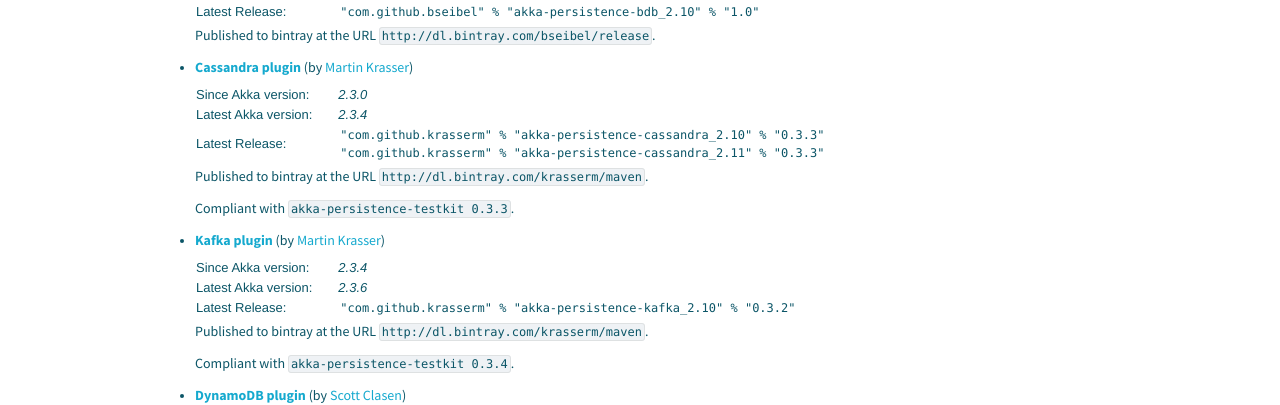
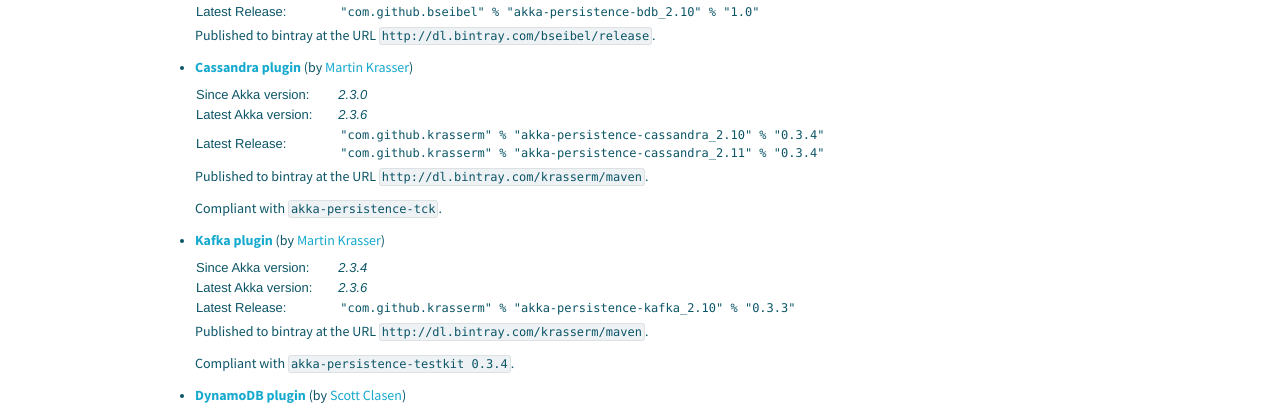
Before and after one commit to raboof/akka.github.com, a Jekyll site: the page built from community/index.md, in a window 1280 px wide and 900 px high, scrolled down 3719 px. Shown: the part 153-558 px from the top of the window. Built offline with Jekyll 4.4.1, drawn with Linux system fonts in a browser that asks for light colours; some of the changed text lies outside the part shown.

Commit message:
Several updates

```diff
--- a/community/index.md
+++ b/community/index.md
@@ -324,20 +324,20 @@
 
   <table class="stats">
   <tr><td>Since Akka version:</td><td>2.3.0</td></tr>
-  <tr><td>Latest Akka version:</td><td>2.3.4</td></tr>
-  <tr><td>Latest Release:</td><td><code>"com.github.krasserm" % "akka-persistence-cassandra_2.10" % "0.3.3"</code><br><code>"com.github.krasserm" % "akka-persistence-cassandra_2.11" % "0.3.3"</code></td></tr>
+  <tr><td>Latest Akka version:</td><td>2.3.6</td></tr>
+  <tr><td>Latest Release:</td><td><code>"com.github.krasserm" % "akka-persistence-cassandra_2.10" % "0.3.4"</code><br><code>"com.github.krasserm" % "akka-persistence-cassandra_2.11" % "0.3.4"</code></td></tr>
   </table>
 
   Published to bintray at the URL `http://dl.bintray.com/krasserm/maven`.
 
-  Compliant with <code>akka-persistence-testkit 0.3.3</code>.
+  Compliant with [`akka-persistence-tck`](http://doc.akka.io/docs/akka/2.3.6/scala/persistence.html#plugin-tck).
 
 * **[Kafka plugin](https://github.com/krasserm/akka-persistence-kafka/)** (by [Martin Krasser](https://github.com/krasserm))
 
   <table class="stats">
   <tr><td>Since Akka version:</td><td>2.3.4</td></tr>
   <tr><td>Latest Akka version:</td><td>2.3.6</td></tr>
-  <tr><td>Latest Release:</td><td><code>"com.github.krasserm" % "akka-persistence-kafka_2.10" % "0.3.2"</code></td></tr>
+  <tr><td>Latest Release:</td><td><code>"com.github.krasserm" % "akka-persistence-kafka_2.10" % "0.3.3"</code></td></tr>
   </table>
 
   Published to bintray at the URL `http://dl.bintray.com/krasserm/maven`.
@@ -493,20 +493,20 @@
 
   <table class="stats">
   <tr><td>Since Akka version:</td><td>2.3.2</td></tr>
-  <tr><td>Latest Akka version:</td><td>2.3.4</td></tr>
-  <tr><td>Latest Release:</td><td><code>"com.github.krasserm" % "akka-persistence-cassandra_2.10" % "0.3.3"</code><br><code>"com.github.krasserm" % "akka-persistence-cassandra_2.11" % "0.3.3"</code></td></tr>
+  <tr><td>Latest Akka version:</td><td>2.3.6</td></tr>
+  <tr><td>Latest Release:</td><td><code>"com.github.krasserm" % "akka-persistence-cassandra_2.10" % "0.3.4"</code><br><code>"com.github.krasserm" % "akka-persistence-cassandra_2.11" % "0.3.4"</code></td></tr>
   </table>
 
   Published to bintray at the URL `http://dl.bintray.com/krasserm/maven`.
 
-  Compliant with <code>akka-persistence-testkit 0.3.3</code>.
+  Compliant with [`akka-persistence-tck`](http://doc.akka.io/docs/akka/2.3.6/scala/persistence.html#plugin-tck).
 
 * **[Kafka plugin](https://github.com/krasserm/akka-persistence-kafka/)** (by [Martin Krasser](https://github.com/krasserm))
 
   <table class="stats">
   <tr><td>Since Akka version:</td><td>2.3.4</td></tr>
   <tr><td>Latest Akka version:</td><td>2.3.6</td></tr>
-  <tr><td>Latest Release:</td><td><code>"com.github.krasserm" % "akka-persistence-kafka_2.10" % "0.3.2"</code></td></tr>
+  <tr><td>Latest Release:</td><td><code>"com.github.krasserm" % "akka-persistence-kafka_2.10" % "0.3.3"</code></td></tr>
   </table>
 
   Published to bintray at the URL `http://dl.bintray.com/krasserm/maven`.
@@ -733,8 +733,8 @@
 
   <table class="stats">
   <tr><td>Since Akka version:</td><td>2.3.3</td></tr>
-  <tr><td>Latest Akka version:</td><td>2.3.5</td></tr>
-  <tr><td>Latest Release:</td><td>0.1</td></tr>
+  <tr><td>Latest Akka version:</td><td>2.3.6</td></tr>
+  <tr><td>Latest Release:</td><td>0.2</td></tr>
   </table>
 
   Streamz is a resource combinator library for [scalaz-stream](https://github.com/scalaz/scalaz-stream). It allows ``scalaz.stream.Process`` instances to consume from and produce to
```
